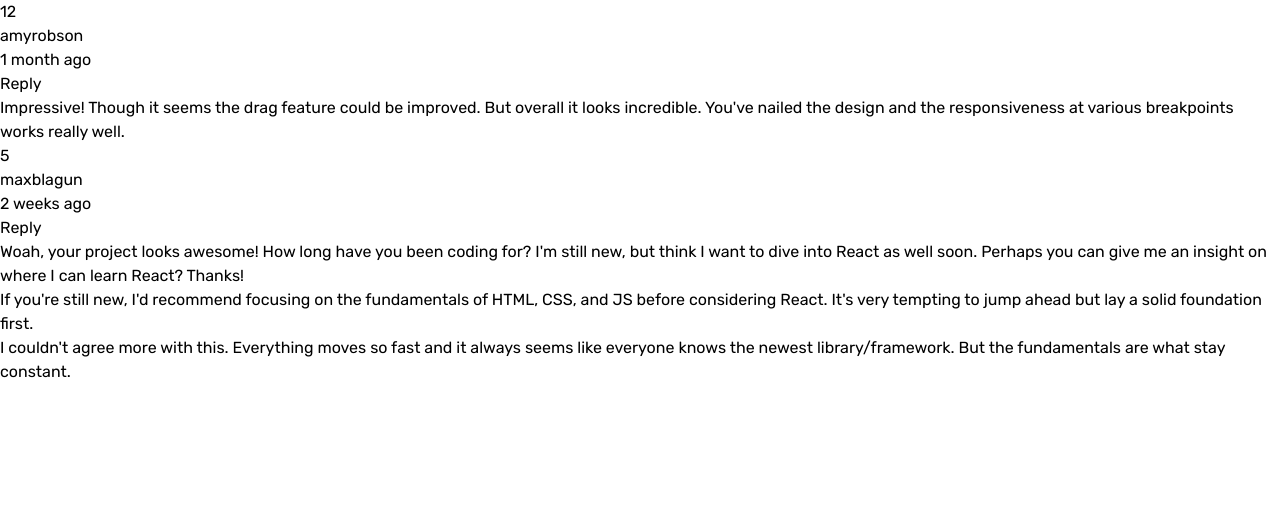
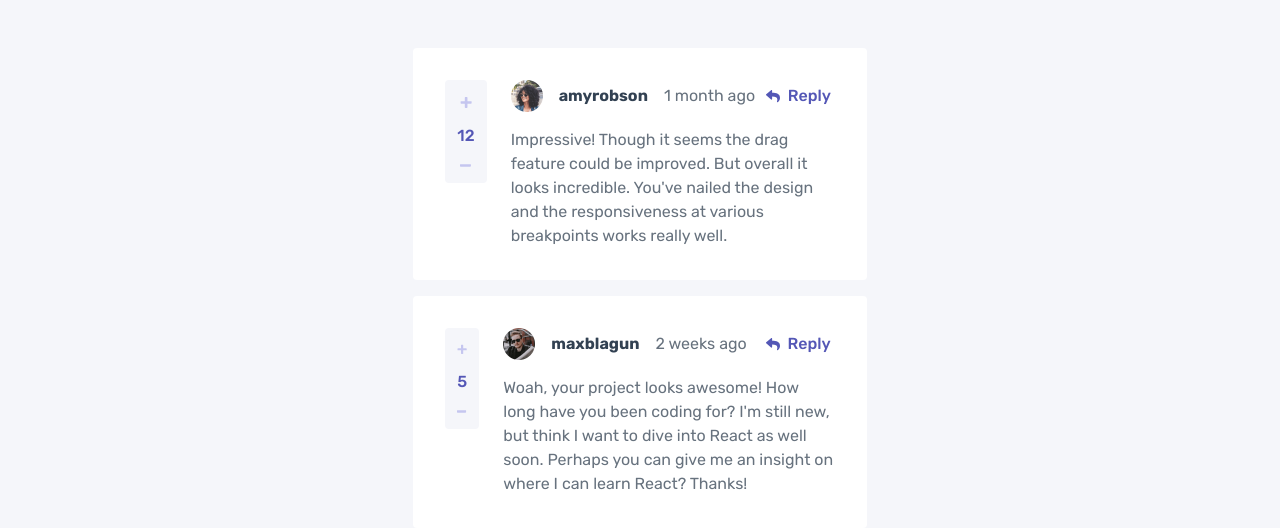
Before and after one commit to aweliego/interactive-comments-section, a React (Vite) app: page / in a window 1280 px wide. Shown: the top 528 px of the page. Built offline with nearby package versions, Linux system fonts and the light colour scheme.

Commit message:
Style App and Comment for desktop

```diff
--- a/index.html
+++ b/index.html
@@ -8,7 +8,7 @@
   <title>Frontend Mentor | Interactive comments section</title>
 </head>
 
-<body class='font-body'>
+<body class='font-body bg-neutral-gray-extra-light'>
   <div id="root"></div>
   <script type="module" src="/src/main.tsx"></script>
 </body>
--- a/src/App.tsx
+++ b/src/App.tsx
@@ -5,7 +5,7 @@ const App = () => {
   const { comments } = data
 
   return (
-    <section>
+    <section className='flex flex-col items-center justify-center w-5/12 mx-auto p-10'>
       {comments.map((comment) => <Comment key={comment.id} {...comment} />)}
     </section>
   )
--- a/src/components/Comment/Comment.tsx
+++ b/src/components/Comment/Comment.tsx
@@ -1,3 +1,7 @@
+import IconPlus from '../../../public/images/icon-plus.svg'
+import IconMinus from '../../../public/images/icon-minus.svg'
+import IconReply from '../../../public/images/icon-reply.svg'
+
 interface MessageMeta {
     id: number
     content: string
@@ -21,21 +25,39 @@ const Comment: React.FC<CommentInterface> = ({ id, content, createdAt, score, us
 
     return (
         <>
-            <article>
-                <div>
-                    <p>{score}</p>
+            <article className="bg-neutral-white flex flex-col p-8 m-2 rounded w-full">
+                <div className='flex'>
+                    {/* Score */}
+                    <div className="bg-neutral-gray-extra-light flex flex-col items-center py-4 px-3 mr-6 rounded h-max">
+                        <img src={IconPlus} className='text-neutral-gray-light w-3 hover:cursor-pointer' />
+                        <p className="text-primary-blue-moderate font-medium py-4">{score}</p>
+                        <img src={IconMinus} className='text-neutral-gray-light w-3 hover:cursor-pointer' />
+                    </div>
+                    {/* Meta and CTA */}
+                    <div className='flex flex-col'>
+                        <div className='flex mb-4'>
+                            {/* Meta */}
+                            <div className='flex flex-grow-1 w-full gap-4 items-center'>
+                                <img src={user.image.png} alt="user-icon" className='w-8' />
+                                <p className='text-neutral-blue-dark font-semibold'>{user.username}</p>
+                                <p className='text-neutral-blue-grayish'>{createdAt}</p>
+                            </div>
+                            {/* CTA */}
+                            <div className='text-primary-blue-moderate  flex flex-grow-0 items-center gap-2 mr-4 hover:cursor-pointer'>
+                                <img src={IconReply} alt="" className='w-4' />
+                                <p className="hover:text-primary-blue-light font-medium">  Reply</p>
+                            </div>
+                        </div>
+                        {/* Content */}
+                        <div className='text-neutral-blue-grayish'>
+                            <p>{content}</p>
+                        </div>
+                    </div>
                 </div>
-                <div>
-                    <p>{user.username}</p>
-                    <p>{createdAt}</p>
-                    <p>Reply</p>
-                </div>
-                <div>
-                    <p>{content}</p>
-                </div>
-                <div>
+                {/* Replies */}
+                {/* <div>
                     {replies.length > 0 && replies.map(reply => (<div>{reply.content}</div>))}
-                </div>
+                </div> */}
             </article>
         </>
     )
```
